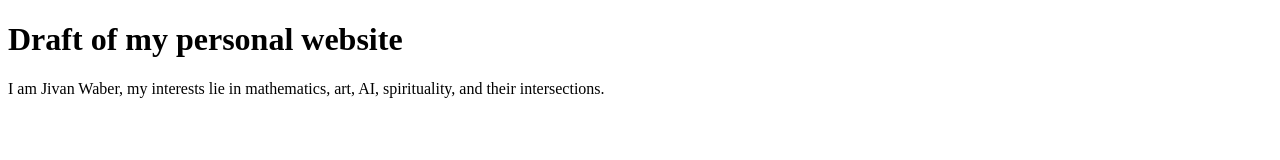
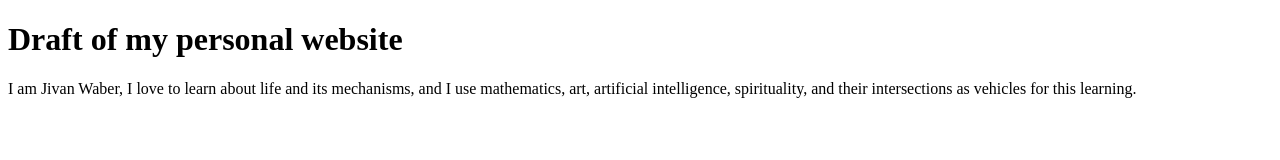
Before and after one commit to jivanwaber/jivanwaber.github.io, a plain HTML site: page index.html in a window 1280 px wide. Drawn offline with Linux system fonts and the light colour scheme.

Commit message:
updated website

```diff
--- a/index.html
+++ b/index.html
@@ -2,6 +2,7 @@
 <html>
 <body>
 <h1>Draft of my personal website</h1>
-<p>I am Jivan Waber, my interests lie in mathematics, art, AI, spirituality, and their intersections.</p>
+<p>I am Jivan Waber, I love to learn about life and its mechanisms, and I use mathematics, art,
+    artificial intelligence, spirituality, and their intersections as vehicles for this learning.</p>
 </body>
 </html>
```
